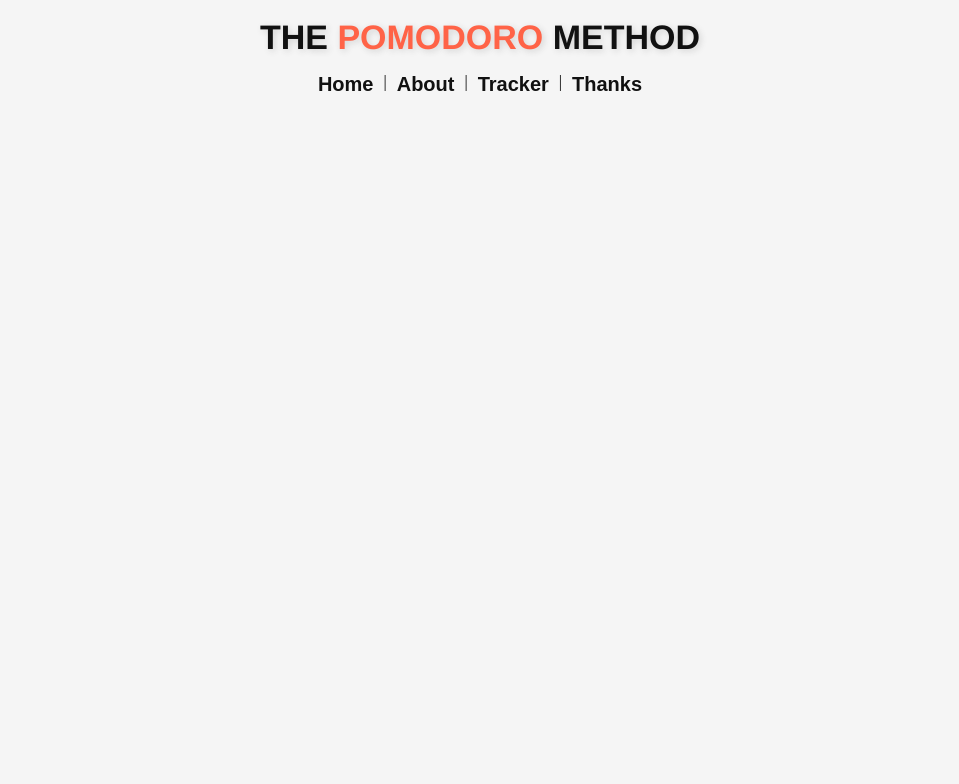
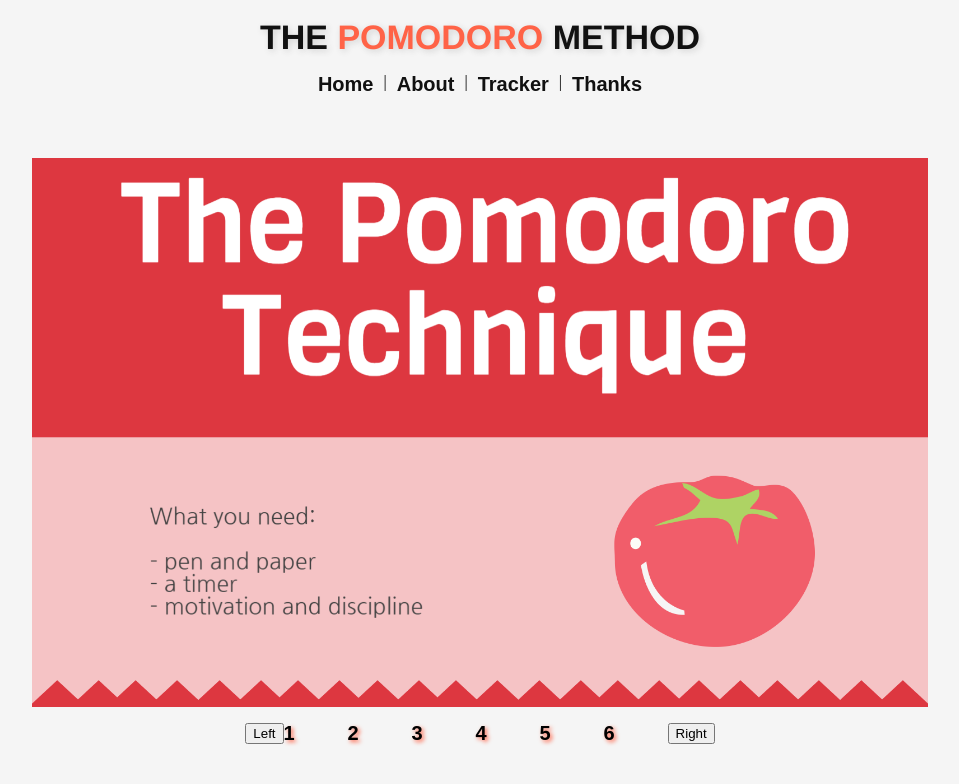
Before and after one commit to JonReuter/tomato-timer-tracking-table, a plain HTML site: page method.html in a window 1280 px wide. Shown: the whole page, without its empty margins (160-1119 px from the left). Drawn offline with Linux system fonts and the light colour scheme.

Commit message:
fixed the slider

```diff
--- a/css/style.css
+++ b/css/style.css
@@ -159,3 +159,61 @@ header nav ul li a {
 main #index-img {
     width: 100%;
 }
+
+
+
+/*
+Slider for method page
+*/
+
+.sliderBox {
+    padding-top: 5%;
+    width: 100%;
+    text-align: center;
+    overflow: hidden;
+    margin: auto;
+  }
+
+.slideNav{
+    display: inline-flex;
+    position: relative;
+    align-items: center;
+    justify-content: center;
+    border-radius: 50%;
+    padding-top: 01%;
+    margin: auto;
+    width: 100%;
+
+}
+
+.slideNav a{
+    text-shadow: 2px 2px 4px tomato;
+    color: black;
+    font-family: Arial;
+    font-size: 20px;
+    font-weight: 900;
+    text-decoration: none;
+    border-radius: 50%;
+width: 5%;
+
+
+}
+
+  .slides {
+    display: flex;
+    width: 100%;
+    height: 100%;
+  }
+
+  .slides div {
+    flex-shrink: 0;
+    width: 100%;
+    height: 100%;
+    position: relative;
+    justify-content: center;
+    align-items: center;
+  }
+  .slides div img{
+    width: 70%;
+    height: 50%;
+  }
--- a/method.html
+++ b/method.html
@@ -5,30 +5,72 @@
   <meta charset="UTF-8">
   <meta name="viewport" content="width=device-width, initial-scale=1.0">
   <title>The Pomodoro Method</title>
-    <link rel="stylesheet" href="/css/style.css">
+  <link rel="stylesheet" href="css/style.css">
 </head>
 
 
 <body>
   <header>
     <div class="title">
-            The <a href="/method.html">Pomodoro</a> Method
+      The <a href="method.html">Pomodoro</a> Method
     </div>
     <nav>
       <ul>
-                <li><a href="/index.html">Home</a> </li>
+        <li><a href="index.html">Home</a> </li>
         <li>|</li>
-                <li><a href="/method.html">About</a> </li>
+        <li><a href="method.html">About</a> </li>
         <li>|</li>
-                <li><a href="/tracker.html">Tracker</a> </li>
+        <li><a href="tracker.html">Tracker</a> </li>
         <li>|</li>
-                <li><a href="/thanks.html">Thanks</a> </li>
+        <li><a href="thanks.html">Thanks</a> </li>
       </ul>
     </nav>
   </header>
 
 
   <main>
+
+
+
+    <div class="sliderBox">
+
+
+      <div class="slides">
+        <div id="slide-1">
+          <img src="img/imgSlider/img1.png" alt="Pomodoro Method">
+        </div>
+        <div id="slide-2">
+          <img src="img/imgSlider/img2.png" alt="Pomodoro Method">
+        </div>
+        <div id="slide-3">
+          <img src="img/imgSlider/img3.png" alt="Pomodoro Method">
+        </div>
+        <div id="slide-4">
+          <img src="img/imgSlider/img4.png" alt="Pomodoro Method">
+        </div>
+        <div id="slide-5">
+          <img src="img/imgSlider/img5.png" alt="Pomodoro Method">
+        </div>
+        <div id="slide-6">
+          <img src="img/imgSlider/img6.png" alt="Pomodoro Method">
+        </div>
+      </div>
+
+  </div>
+
+  <div class="slideNav">
+
+      <button id="lBtn">Left</button>
+      <a href="#slide-1">1</a>
+      <a href="#slide-2">2</a>
+      <a href="#slide-3">3</a>
+      <a href="#slide-4">4</a>
+      <a href="#slide-5">5</a>
+      <a href="#slide-6">6</a>
+    <button id="rBtn">Right</button>
+    </div>
+
+
 
 
   </main>
```
Also changed, not shown: js/script.js (+31 -0 lines), img/imgSlider/img1.png (added), img/imgSlider/img2.png (added), img/imgSlider/img3.png (added), img/imgSlider/img4.png (added), img/imgSlider/img5.png (added), img/imgSlider/img6.png (added), img/imgSlider/infographic-the-pomodoro-technique.png (deleted). Lines whose indentation alone changed are shown as unchanged.
